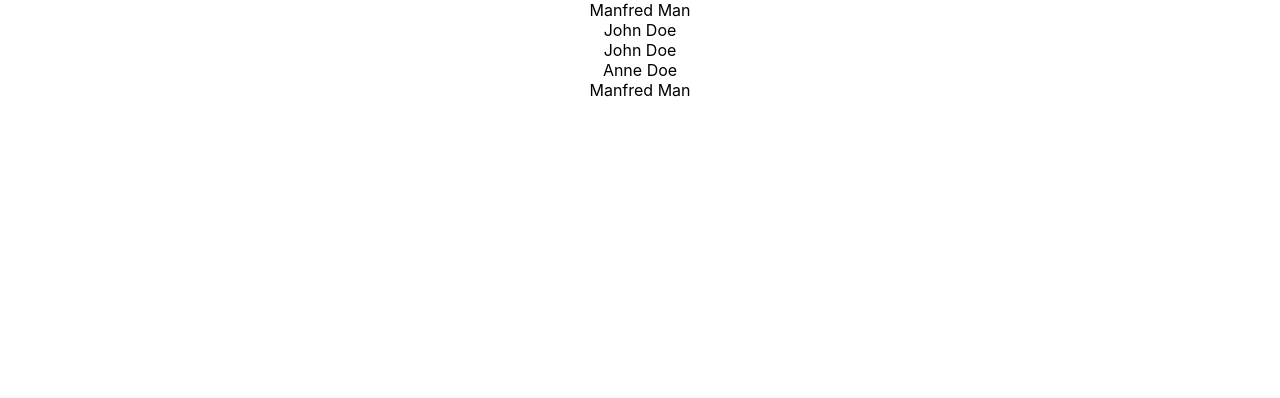
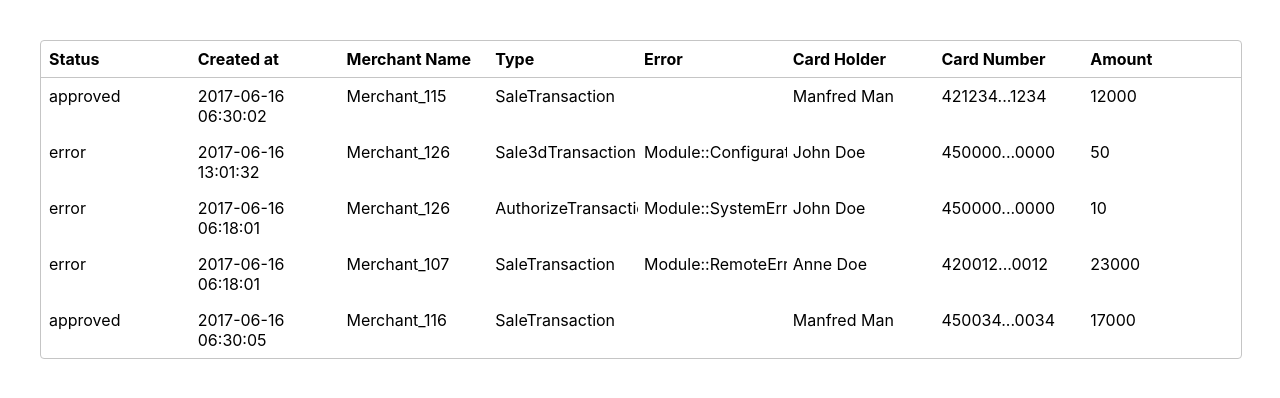
Before and after one commit to m-zhingova/table-task, a React (Create React App) app: page / in a window 1280 px wide. Shown: the top 398 px of the page. Built offline with nearby package versions, Linux system fonts and the light colour scheme.

Commit message:
create transactions table

```diff
--- a/src/App.css
+++ b/src/App.css
@@ -1,38 +1,3 @@
-.App {
-  text-align: center;
+.app {
+  padding: 40px;
 }
-
-.App-logo {
-  height: 40vmin;
-  pointer-events: none;
-}
-
-@media (prefers-reduced-motion: no-preference) {
-  .App-logo {
-    animation: App-logo-spin infinite 20s linear;
-  }
-}
-
-.App-header {
-  background-color: #282c34;
-  min-height: 100vh;
-  display: flex;
-  flex-direction: column;
-  align-items: center;
-  justify-content: center;
-  font-size: calc(10px + 2vmin);
-  color: white;
-}
-
-.App-link {
-  color: #61dafb;
-}
-
-@keyframes App-logo-spin {
-  from {
-    transform: rotate(0deg);
-  }
-  to {
-    transform: rotate(360deg);
-  }
-}
--- a/src/App.js
+++ b/src/App.js
@@ -3,7 +3,7 @@ import { Transactions } from "./Transactions/Transactions";
 
 function App() {
   return (
-    <div className="App">
+    <div className="app">
       <Transactions />
     </div>
   );
--- a/src/Transactions/Transactions.js
+++ b/src/Transactions/Transactions.js
@@ -1,5 +1,7 @@
 import React from "react";
 import { getTransactions } from "../api/transactionsApi";
+import { TransactionsTable } from "./components/TransactionsTable";
+import "./Transactions.css"
 
 export const Transactions = () => {
   const [transactions, setTransactions] = React.useState(null);
@@ -11,13 +13,9 @@ export const Transactions = () => {
       .catch((error) => console.error(error));
   }, []);
 
-  return (
-    <>
-      {transactions && transactions.length > 0 ? (
-        transactions.map((transaction) => <div>{transaction.card_holder} </div>)
-      ) : (
-        <div>Loading ..</div>
-      )}
-    </>
+  return transactions ? (
+    <TransactionsTable transactions={transactions} />
+  ) : (
+    <div>Loading ...</div>
   );
 };
--- /dev/null
+++ b/src/Transactions/components/TransactionsTable.css
@@ -0,0 +1,14 @@
+.transaction-table {
+  width: 100%;
+  border: 1px solid #C5C5C5;
+  border-radius: 4px;
+}
+
+.transaction-table-header {
+  padding: 8px;
+  display: grid;
+  grid-template-columns: 1fr 1fr 1fr 1fr 1fr 1fr 1fr 1fr;
+  gap: 6px;
+  font-weight: bold;
+  border-bottom: 1px solid #C5C5C5;
+}
--- /dev/null
+++ b/src/Transactions/components/TransactionsTable.js
@@ -0,0 +1,23 @@
+import React from "react";
+import { TransactionsTableRow } from "./TransactionsTableRow";
+import "./TransactionsTable.css";
+
+export const TransactionsTable = ({ transactions }) => {
+  return (
+    <div className="transaction-table">
+      <div className="transaction-table-header">
+        <div>Status</div>
+        <div>Created at</div>
+        <div>Merchant Name</div>
+        <div>Type</div>
+        <div>Error</div>
+        <div>Card Holder</div>
+        <div>Card Number</div>
+        <div>Amount</div>
+      </div>
+      {transactions.map((transaction) => (
+        <TransactionsTableRow key={transaction.id} transaction={transaction} />
+      ))}
+    </div>
+  );
+};
--- /dev/null
+++ b/src/Transactions/components/TransactionsTableCell.css
@@ -0,0 +1,3 @@
+.transaction-table-cell {
+  overflow: hidden;
+}
--- /dev/null
+++ b/src/Transactions/components/TransactionsTableCell.js
@@ -0,0 +1,6 @@
+import React from "react";
+import "./TransactionsTableCell.css";
+
+export const TransactionsTableCell = ({ children }) => {
+  return <div className="transaction-table-cell">{children}</div>;
+};
--- /dev/null
+++ b/src/Transactions/components/TransactionsTableRow.css
@@ -0,0 +1,6 @@
+.transaction-table-row {
+  padding: 8px;
+  display: grid;
+  grid-template-columns: 1fr 1fr 1fr 1fr 1fr 1fr 1fr 1fr;
+  gap: 6px;
+}
--- /dev/null
+++ b/src/Transactions/components/TransactionsTableRow.js
@@ -0,0 +1,18 @@
+import React from "react";
+import { TransactionsTableCell } from "./TransactionsTableCell";
+import "./TransactionsTableRow.css";
+
+export const TransactionsTableRow = ({ transaction }) => {
+  return (
+    <div className="transaction-table-row">
+      <TransactionsTableCell>{transaction.status}</TransactionsTableCell>
+      <TransactionsTableCell>{transaction.created_at}</TransactionsTableCell>
+      <TransactionsTableCell>{transaction.merchant_name}</TransactionsTableCell>
+      <TransactionsTableCell>{transaction.type}</TransactionsTableCell>
+      <TransactionsTableCell>{transaction.error_class}</TransactionsTableCell>
+      <TransactionsTableCell>{transaction.card_holder}</TransactionsTableCell>
+      <TransactionsTableCell>{transaction.card_number}</TransactionsTableCell>
+      <TransactionsTableCell>{transaction.amount}</TransactionsTableCell>
+    </div>
+  );
+};
```
Also changed, not shown: src/Transactions/Transactions.css (added).
